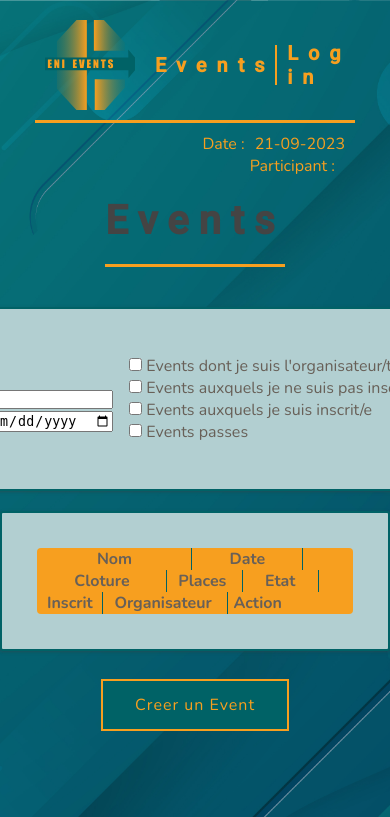
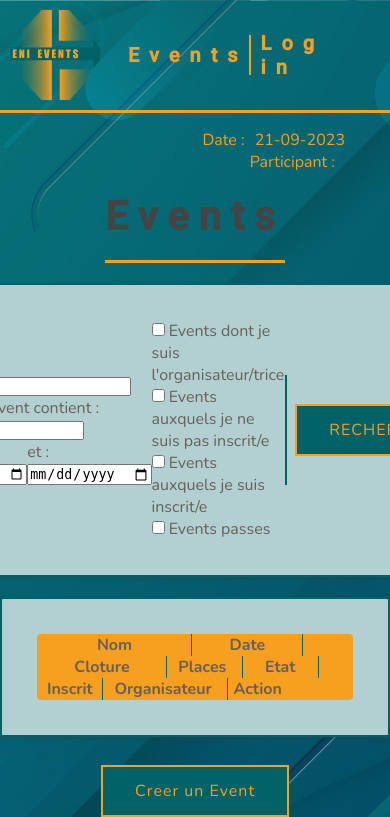
Before and after one commit to KanThor73/eni-events, a Symfony app: template templates/event/eventShowroom.html.twig in a window 390 px wide; the page is wider, and only the part inside the window is pictured. Shown: the top 817 px of that part. Run offline with Twig, Linux system fonts and the light colour scheme; the template is opened without the code that fills it, so the values that code supplies are empty; form fields are guessed from the names that the template uses; some libraries are stand-ins or nearby versions.

Commit message:
media queries à partir du taff de Tib

```diff
--- /dev/null
+++ b/public/css/tablette.css
@@ -0,0 +1,25 @@
+/*Responsive pour tablette pour la page _header.html.twig*/
+@media screen and (max-width: 768px){
+    header{
+        margin: auto;
+        margin-bottom: 16px;
+    }
+    .menu{
+        margin-left: 8px;
+    }
+    h3{
+        width: auto;
+    }
+}
+
+
+
+/*Responsive pour tablette pour la page eventShowroom.html.twig.css*/
+@media screen and (max-width: 768px) {
+    .search-container {
+        /* Styles pour les tablettes */
+        /* Par exemple, une largeur réduite pour s'adapter à l'écran de la tablette */
+        width: 100%;
+        margin: 0 auto; /* Centrez horizontalement */
+    }
+}
--- a/src/Entity/User.php
+++ b/src/Entity/User.php
@@ -54,7 +54,7 @@ class User implements UserInterface, PasswordAuthenticatedUserInterface
     #[ORM\Column(length: 255,unique: true)]
     private ?string $pseudo = null;
 
-    #[ORM\Column(length: 255)]
+    #[ORM\Column(length: 255,nullable: true)]
     private ?string $picture = null;
 
     public function __construct()
--- a/templates/event/eventShowroom.html.twig
+++ b/templates/event/eventShowroom.html.twig
@@ -3,6 +3,7 @@
     {% block stylesheets %}
         {{ parent() }}
         <link rel="stylesheet" href="{{ asset('css/eventShowroom.css') }}">
+        <link rel="stylesheet" href="{{ asset('css/tablette.css') }}">
     {% endblock %}
 
 {% block title %}Event-Showroom{% endblock %}
--- a/templates/partials/_header.html.twig
+++ b/templates/partials/_header.html.twig
@@ -1,3 +1,7 @@
+{% block stylesheets %}
+    <link rel="stylesheet" href="{{ asset('css/tablette.css') }}">
+{% endblock %}
+
 <header class="p-1 d-flex align-items-center">
     <a href="{{ path('event_showroom') }}">
         <div class="logo"></div>
--- a/templates/security/login.html.twig
+++ b/templates/security/login.html.twig
@@ -30,7 +30,11 @@
                        autocomplete="current-password" required>
             </div>
             <div class="d-flex flex-column align-items-center m-1">
-                <a href="{{ path('reset-password') }}">Mot de passe oublie ?</a>
+                <a href="">Mot de passe oublie ?</a>
+            </div>
+            <div class="form-check">
+                <input type="checkbox" class="form-check-input" id="rememberMe" name="remember_me">
+                <label class="form-check-label" for="rememberMe">Se souvenir de moi</label>
             </div>
             <input type="hidden" name="_csrf_token" value="{{ csrf_token('authenticate') }}">
             <button class="btn btn-lg btn-primary" type="submit">
```
Also changed, not shown: migrations/Version20230918161826.php (added, +33 -0 lines), migrations/Version20230918162144.php (added, +31 -0 lines), public/userPicture/22d2cffd507b6c6f86af.jpg (added).
